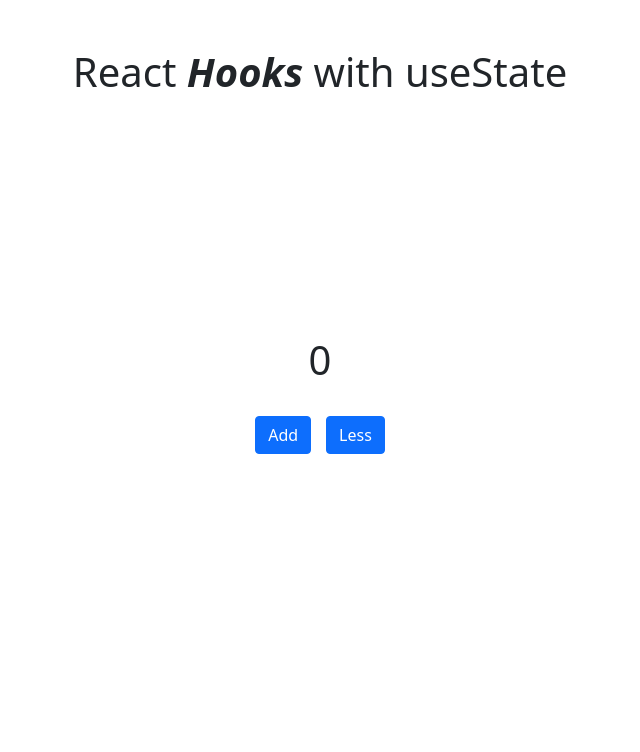
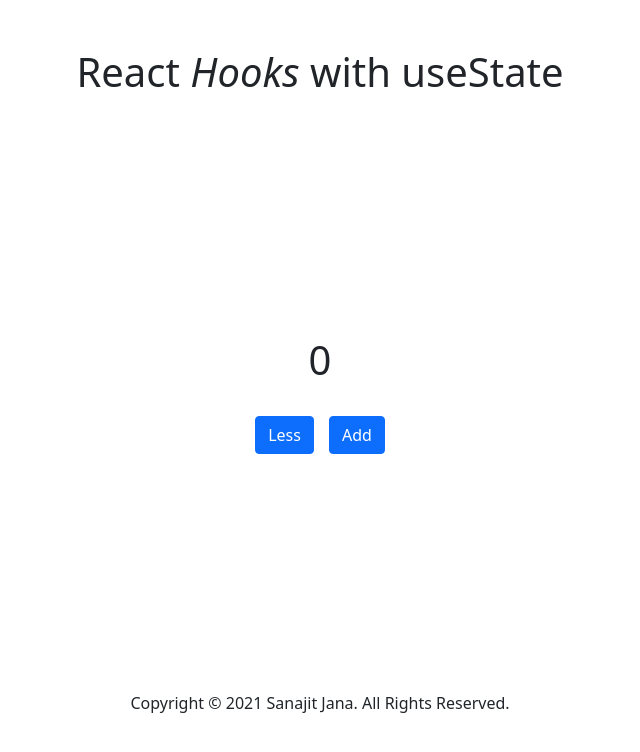
Before and after one commit to sanajitjana/react-hooks, a React (Create React App) app: page / in a window 1280 px wide. Shown: the top 752 px of the page, without its empty margins (320-960 px from the left). Built offline with nearby package versions, Linux system fonts and the light colour scheme.

Commit message:
add footer

```diff
--- a/src/App.js
+++ b/src/App.js
@@ -15,31 +15,30 @@ const App = () => {
   return (
     <>
       <h1 className="text-center mt-5">
-        React{" "}
-        <b>
-          <i>Hooks</i>
-        </b>{" "}
-        with useState
+        React <i>Hooks</i> with useState
       </h1>
       <div className="text-center" style={{ marginTop: "30vh" }}>
         <h1>{count}</h1>
         <br />
         <button
-          onClick={IncNum}
+          onClick={DecNum}
           type="button"
           className="btn btn-primary btn-xl"
           style={{ marginRight: "15px" }}
         >
-          Add
+          Less
         </button>
         <button
-          onClick={DecNum}
+          onClick={IncNum}
           type="button"
           className="btn btn-primary btn-xl"
         >
-          Less
+          Add
         </button>
       </div>
+      <h6 className="text-center" style={{ marginTop: "30vh" }}>
+        Copyright &copy; 2021 Sanajit Jana. All Rights Reserved.
+      </h6>
     </>
   );
 };
```
